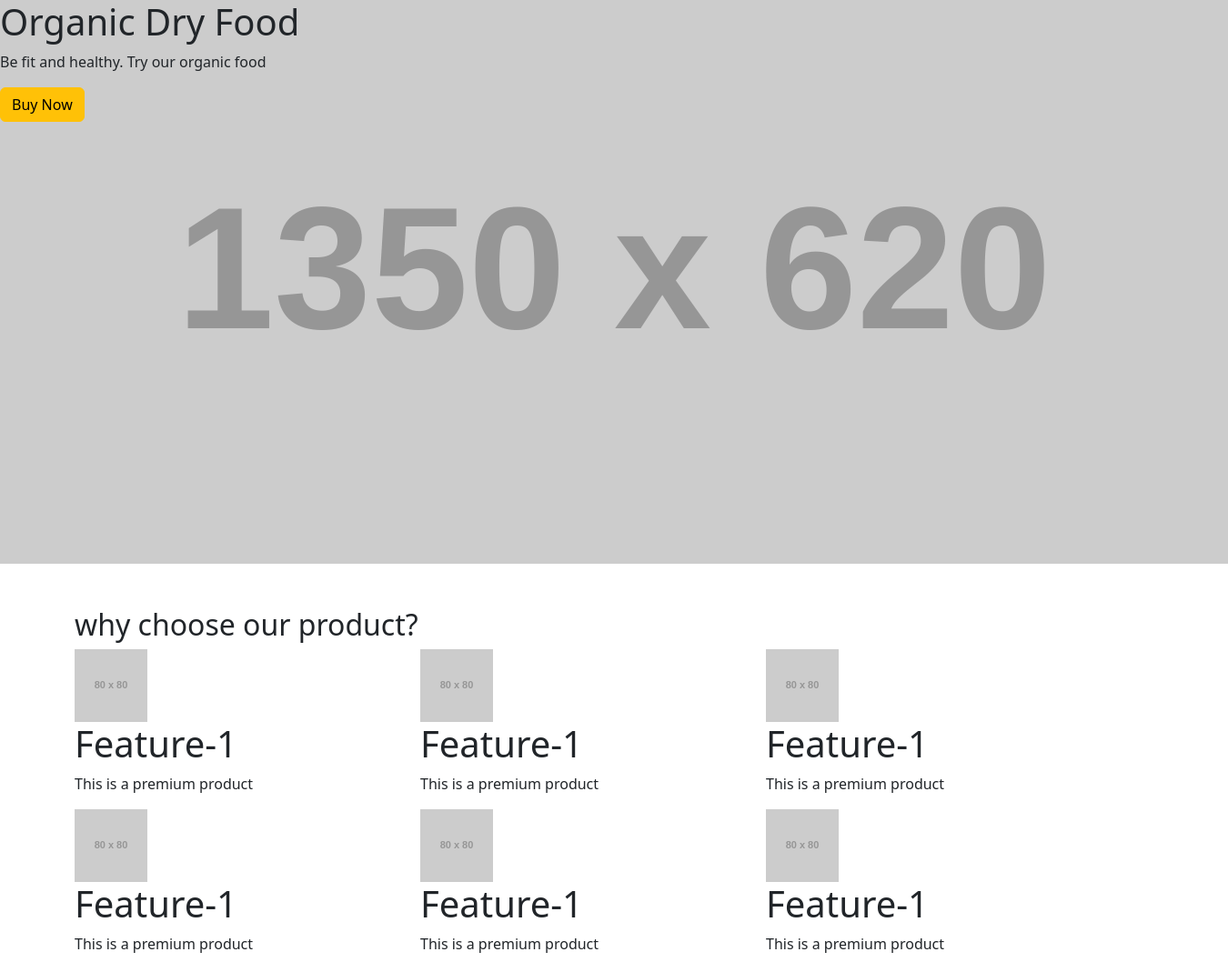
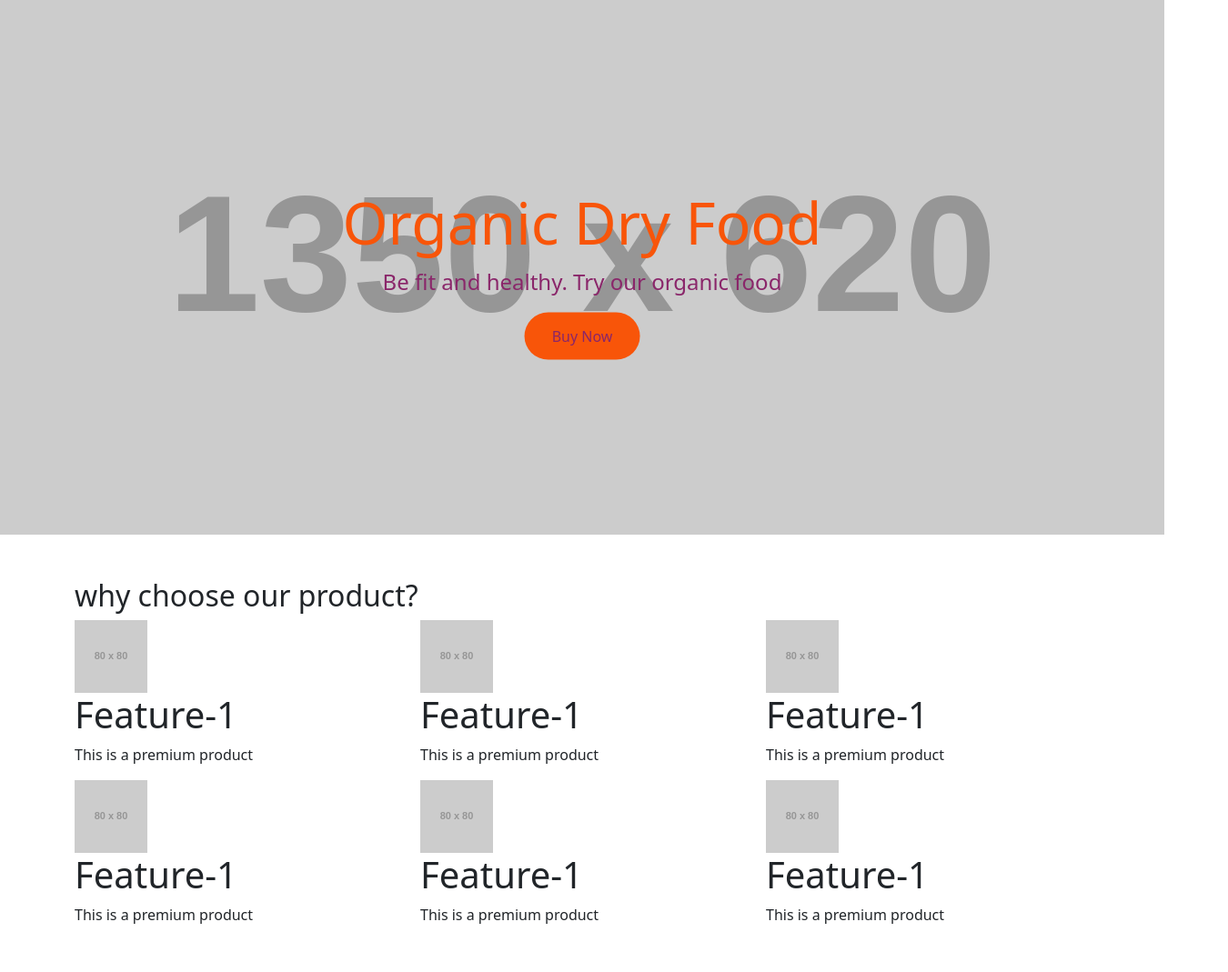
Before and after one commit to wizcode2100/Class11-Bootstrap-03, a plain HTML site: page index.html in a window 1280 px wide. Shown: the top 1069 px of the page at 91% size, 1350 px wide, since content can reach past the window. Drawn offline with nearby package versions, Linux system fonts and the light colour scheme; placeholder pictures from the web are drawn by us.

Commit message:
header section is done

```diff
--- a/index.html
+++ b/index.html
@@ -1,27 +1,31 @@
-
 <!DOCTYPE html>
 <html lang="en">
+
 <head>
     <meta charset="UTF-8">
     <meta name="viewport" content="width=device-width, initial-scale=1.0">
     <title>Lanading Page</title>
-    <link rel="stylesheet" href="https://cdnjs.cloudflare.com/ajax/libs/font-awesome/7.0.1/css/all.min.css" integrity="sha512-2SwdPD6INVrV/lHTZbO2nodKhrnDdJK9/kg2XD1r9uGqPo1cUbujc+IYdlYdEErWNu69gVcYgdxlmVmzTWnetw==" crossorigin="anonymous" referrerpolicy="no-referrer" />
-    <link href="https://cdn.jsdelivr.net/npm/bootstrap@5.3.8/dist/css/bootstrap.min.css" rel="stylesheet" integrity="sha384-sRIl4kxILFvY47J16cr9ZwB07vP4J8+LH7qKQnuqkuIAvNWLzeN8tE5YBujZqJLB" crossorigin="anonymous">
+    <link rel="stylesheet" href="https://cdnjs.cloudflare.com/ajax/libs/font-awesome/7.0.1/css/all.min.css"
+        integrity="sha512-2SwdPD6INVrV/lHTZbO2nodKhrnDdJK9/kg2XD1r9uGqPo1cUbujc+IYdlYdEErWNu69gVcYgdxlmVmzTWnetw=="
+        crossorigin="anonymous" referrerpolicy="no-referrer" />
+    <link href="https://cdn.jsdelivr.net/npm/bootstrap@5.3.8/dist/css/bootstrap.min.css" rel="stylesheet"
+        integrity="sha384-sRIl4kxILFvY47J16cr9ZwB07vP4J8+LH7qKQnuqkuIAvNWLzeN8tE5YBujZqJLB" crossorigin="anonymous">
     <link href="style.css" rel="stylesheet">
 </head>
+
 <body>
     <!--Hero Secton Start-->
 
-    <header class="bg-image">
+    <header class="header-section">
 
-       <!--<img src="https://placehold.co/1350x620">-->
+        <img src="https://placehold.co/1350x620" class="img-responsive">
 
-        <div>
+        <div class="hero-content">
 
             <h1>Organic Dry Food</h1>
 
             <p>Be fit and healthy. Try our organic food </p>
-            <a ref="#" class="btn btn-warning"> Buy Now</a>
+            <a ref="#" class="btn-custom"> Buy Now</a>
         </div>
 
 
@@ -35,7 +39,7 @@
         <div Class="container">
             <h2>why choose our product?</h2>
             <div class="row">
-                <div class="col-12 col-sm-12 col- md-4 col-lg-4 " >
+                <div class="col-12 col-sm-12 col- md-4 col-lg-4 ">
                     <div>
                         <img src="https://placehold.co/80x80">
                         <h1>Feature-1</h1>
@@ -43,7 +47,7 @@
                     </div>
 
                 </div>
-                <div class="col-12 col-sm-12 col- md-4 col-lg-4 " >
+                <div class="col-12 col-sm-12 col- md-4 col-lg-4 ">
                     <div>
                         <img src="https://placehold.co/80x80">
                         <h1>Feature-1</h1>
@@ -51,7 +55,7 @@
                     </div>
 
                 </div>
-                <div class="col-12 col-sm-12 col- md-4 col-lg-4 " >
+                <div class="col-12 col-sm-12 col- md-4 col-lg-4 ">
                     <div>
                         <img src="https://placehold.co/80x80">
                         <h1>Feature-1</h1>
@@ -59,7 +63,7 @@
                     </div>
 
                 </div>
-                <div class="col-12 col-sm-12 col- md-4 col-lg-4 " >
+                <div class="col-12 col-sm-12 col- md-4 col-lg-4 ">
                     <div>
                         <img src="https://placehold.co/80x80">
                         <h1>Feature-1</h1>
@@ -67,7 +71,7 @@
                     </div>
 
                 </div>
-                <div class="col-12 col-sm-12 col- md-4 col-lg-4 " >
+                <div class="col-12 col-sm-12 col- md-4 col-lg-4 ">
                     <div>
                         <img src="https://placehold.co/80x80">
                         <h1>Feature-1</h1>
@@ -75,7 +79,7 @@
                     </div>
 
                 </div>
-                <div class="col-12 col-sm-12 col- md-4 col-lg-4 " >
+                <div class="col-12 col-sm-12 col- md-4 col-lg-4 ">
                     <div>
                         <img src="https://placehold.co/80x80">
                         <h1>Feature-1</h1>
@@ -130,7 +134,7 @@
             <h2>Checkout</h2>
             <form action="" method="">
 
-              <div class= "mb-3">
+                <div class="mb-3">
                     <label class="form-label">Full Name*</label>
                     <input type="text" placeholder="Your Full Name*" name="" value="" class="form-control" required>
                 </div>
@@ -184,6 +188,9 @@
     <!--Footer End-->
 
 
-    <script src="https://cdn.jsdelivr.net/npm/bootstrap@5.3.8/dist/js/bootstrap.bundle.min.js" integrity="sha384-FKyoEForCGlyvwx9Hj09JcYn3nv7wiPVlz7YYwJrWVcXK/BmnVDxM+D2scQbITxI" crossorigin="anonymous"></script>
+    <script src="https://cdn.jsdelivr.net/npm/bootstrap@5.3.8/dist/js/bootstrap.bundle.min.js"
+        integrity="sha384-FKyoEForCGlyvwx9Hj09JcYn3nv7wiPVlz7YYwJrWVcXK/BmnVDxM+D2scQbITxI"
+        crossorigin="anonymous"></script>
 </body>
+
 </html>
--- a/style.css
+++ b/style.css
@@ -1,7 +1,59 @@
 
-.bg-image{
+*{
+    margin: 0;
+    padding: 0;
+}
 
-    background-image: url('https://placehold.co/1350x620');
-    height: 620px;
-    width: 1350px;
+.header-section{
+
+    position: relative;
+    text-align: center;
+    overflow: hidden;
 }
+
+.hero-content{
+
+    position: absolute;
+    top: 50%;
+    left: 50%;
+    transform: translate(-50%, -50%);
+}
+
+.img-responsive{
+
+    object-fit: cover;
+    width: 100%;
+    height: auto;
+}
+
+.hero-content h1{
+
+    font-size: 4rem;
+    margin-bootom: 30px;
+    color: #F85509 ;
+
+}
+
+.hero-content p{
+
+    font-size: 1.5rem;
+    margin-bottom: 30px;
+    color: #8a266a;
+}
+
+.btn-custom{
+
+    text-decoration: none;
+    background-color: #F85509;
+    padding: 15px 30px;
+    border-radius:30px;
+    color: #8a266a;
+    transition: background-color 0.5s ease;
+
+}
+
+.btn-custom:hover{
+
+    background-color: green;
+    color: white;
+}
```
Lines whose indentation alone changed are shown as unchanged.
